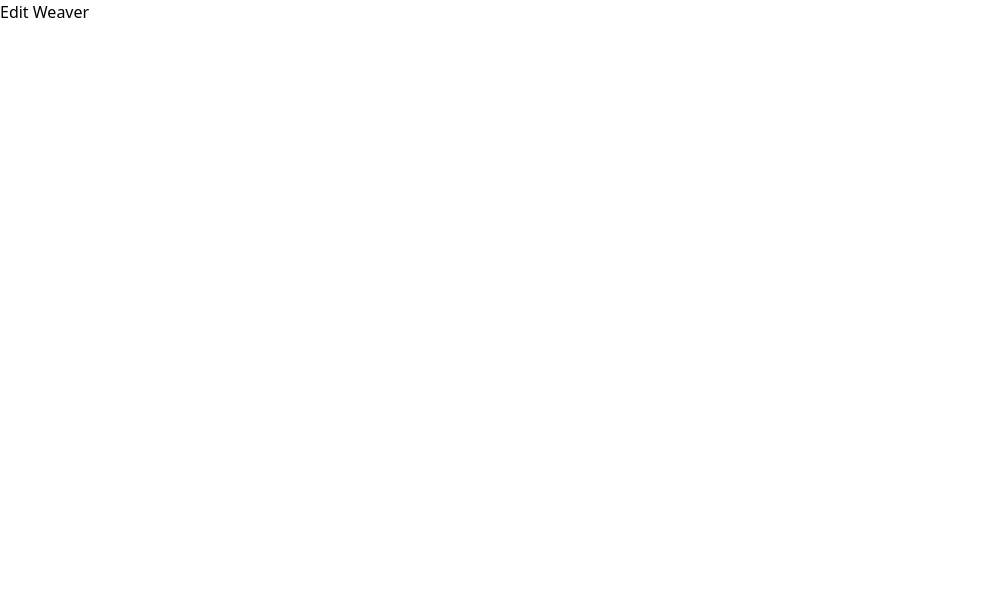
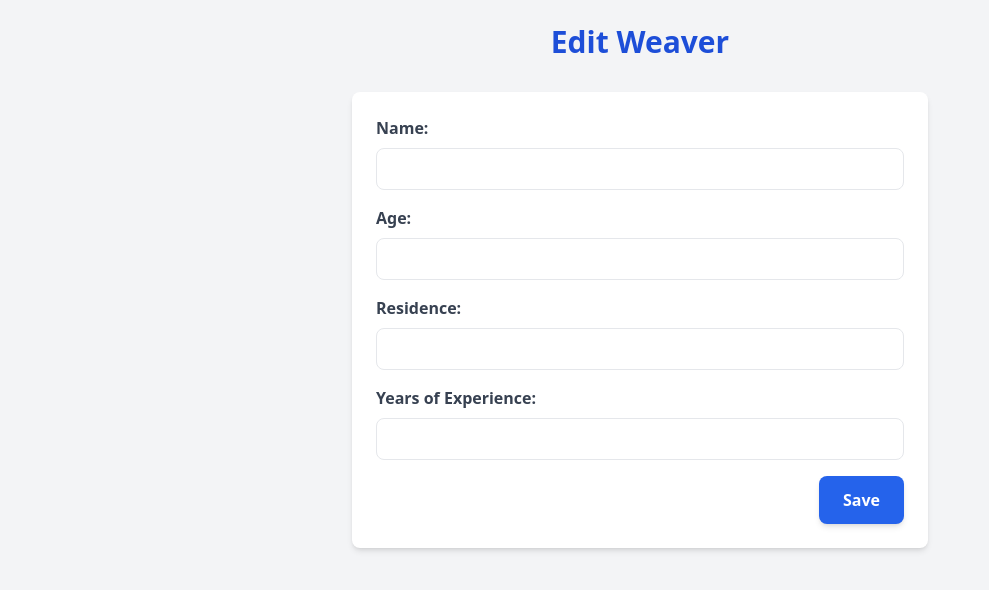
Before and after one commit to MohamedddAli/DinaTex, a React (Vite) app in the folder frontend/: page /admin/employees/edit-weaver/1 in a window 1280 px wide. Shown: the top 590 px of the page, without its empty margins (0-989 px from the left). Built offline with nearby package versions, Linux system fonts and the light colour scheme; no server answers.

Commit message:
can edit weavers

```diff
--- a/frontend/src/pages/Admin/EditWeaver.jsx
+++ b/frontend/src/pages/Admin/EditWeaver.jsx
@@ -1,7 +1,149 @@
-import React from "react";
+import React, { useState, useEffect } from "react";
+import { useParams, useNavigate } from "react-router-dom";
+import axios from "axios";
 
 const EditWeaver = () => {
-  return <div>Edit Weaver</div>;
+  const { id } = useParams(); // Extract id from the URL
+  const navigate = useNavigate();
+  const backendUrl = import.meta.env.VITE_BACKEND_URL;
+
+  // State to store the weaver data
+  const [weaver, setWeaver] = useState({
+    name: "",
+    age: "",
+    residence: "",
+    yearsOfExperience: "",
+  });
+
+  // Fetch the weaver data from the backend
+  useEffect(() => {
+    const fetchWeaver = async () => {
+      try {
+        const response = await axios.get(
+          `${backendUrl}/admin/employees/get-weaver/${id}`
+        );
+        setWeaver(response.data); // Populate the form with fetched data
+      } catch (error) {
+        console.error("Error fetching weaver data:", error);
+      }
+    };
+
+    fetchWeaver();
+  }, [id, backendUrl]);
+
+  // Handle input change for form fields
+  const handleChange = (e) => {
+    const { name, value } = e.target;
+    setWeaver((prev) => ({
+      ...prev,
+      [name]: value,
+    }));
+  };
+
+  // Handle form submission to save changes
+  const handleSave = async (e) => {
+    e.preventDefault();
+    try {
+      await axios.put(
+        `${backendUrl}/admin/employees/edit-weaver/${id}`,
+        weaver
+      );
+      alert("Weaver updated successfully!");
+      navigate("/admin/employees"); // Redirect after saving
+    } catch (error) {
+      console.error("Error saving weaver data:", error);
+      alert("Failed to update weaver.");
+    }
+  };
+
+  return (
+    <div className="p-6 bg-gray-100 min-h-screen">
+      <h1 className="text-3xl font-bold text-center text-blue-700 mb-8">
+        Edit Weaver
+      </h1>
+
+      <form
+        onSubmit={handleSave}
+        className="max-w-xl mx-auto bg-white p-6 rounded-lg shadow-md"
+      >
+        {/* Name Field */}
+        <div className="mb-4">
+          <label htmlFor="name" className="block text-gray-700 font-bold mb-2">
+            Name:
+          </label>
+          <input
+            type="text"
+            id="name"
+            name="name"
+            value={weaver.name}
+            onChange={handleChange}
+            className="w-full px-4 py-2 border rounded-lg focus:outline-none focus:ring-2 focus:ring-blue-600"
+          />
+        </div>
+
+        {/* Age Field */}
+        <div className="mb-4">
+          <label htmlFor="age" className="block text-gray-700 font-bold mb-2">
+            Age:
+          </label>
+          <input
+            type="number"
+            id="age"
+            name="age"
+            value={weaver.age}
+            onChange={handleChange}
+            className="w-full px-4 py-2 border rounded-lg focus:outline-none focus:ring-2 focus:ring-blue-600"
+          />
+        </div>
+
+        {/* Residence Field */}
+        <div className="mb-4">
+          <label
+            htmlFor="residence"
+            className="block text-gray-700 font-bold mb-2"
+          >
+            Residence:
+          </label>
+          <input
+            type="text"
+            id="residence"
+            name="residence"
+            value={weaver.residence}
+            onChange={handleChange}
+            className="w-full px-4 py-2 border rounded-lg focus:outline-none focus:ring-2 focus:ring-blue-600"
+          />
+        </div>
+
+        {/* Years of Experience Field */}
+        <div className="mb-4">
+          <label
+            htmlFor="yearsOfExperience"
+            className="block text-gray-700 font-bold mb-2"
+          >
+            Years of Experience:
+          </label>
+          <input
+            type="number"
+            id="yearsOfExperience"
+            name="yearsOfExperience"
+            value={weaver.yearsOfExperience}
+            onChange={handleChange}
+            className="w-full px-4 py-2 border rounded-lg focus:outline-none focus:ring-2 focus:ring-blue-600"
+          />
+        </div>
+
+        {/* Save Button */}
+        <div className="flex justify-end">
+          <button
+            type="submit"
+            className="px-6 py-3 bg-blue-600 text-white font-bold rounded-lg shadow-md hover:bg-blue-700 transition duration-200"
+          >
+            Save
+          </button>
+        </div>
+      </form>
+    </div>
+  );
 };
 
 export default EditWeaver;
--- a/frontend/src/pages/Admin/MachinesManagement.jsx
+++ b/frontend/src/pages/Admin/MachinesManagement.jsx
@@ -102,32 +102,54 @@ const MachinesManagement = () => {
       <div key={machine._id} className="bg-white p-6 rounded-lg shadow-md">
         {/* Render machine-specific details */}
         {activeTab === "WeavingMachine" && (
-          <div>
-            <h3 className="text-xl font-semibold text-blue-600 mb-4">
+          <div className="bg-white shadow-md rounded-lg p-6 mb-6 border border-gray-200">
+            {/* Machine Number */}
+            <h3 className="text-2xl font-bold text-blue-700 mb-4">
               NOL {machine.Number}
             </h3>
-            <h2>
-              <strong>Weaver:</strong> {machine.Weaver.name}
+
+            {/* Weaver Information */}
+            <h2 className="text-lg text-gray-700 mb-2">
+              <strong className="text-gray-800">Weaver:</strong>{" "}
+              {machine.Weaver ? (
+                <span className="text-green-600 font-medium">
+                  {machine.Weaver.name}
+                </span>
+              ) : (
+                <span className="text-red-500 font-medium">
+                  No Weaver Assigned
+                </span>
+              )}
             </h2>
-            <h4>
-              <strong>Type: </strong>
-              {machine.Type}
+
+            {/* Machine Type */}
+            <h4 className="text-lg text-gray-700 mb-2">
+              <strong className="text-gray-800">Type:</strong> {machine.Type}
             </h4>
+
+            {/* Machine Details */}
+            <div className="text-gray-600 space-y-2">
               <p>
-              <strong>Model:</strong> {machine.Model}
+                <strong className="text-gray-800">Model:</strong>{" "}
+                {machine.Model}
               </p>
               <p>
-              <strong>Material:</strong> {machine.MaterialTypeLoaded}
+                <strong className="text-gray-800">Material:</strong>{" "}
+                {machine.MaterialTypeLoaded}
               </p>
               <p>
-              <strong>Quantity:</strong> {machine.MaterialQuantity} kg
+                <strong className="text-gray-800">Quantity:</strong>{" "}
+                {machine.MaterialQuantity} kg
               </p>
               <p>
-              <strong>Loaded Date :</strong> {machine.LoadingDate}
+                <strong className="text-gray-800">Loaded Date:</strong>{" "}
+                {machine.LoadingDate}
               </p>
               <p>
-              <strong>Maintenance Cost:</strong> {machine.MaintenanceCost} EGP
+                <strong className="text-gray-800">Maintenance Cost:</strong>{" "}
+                {machine.MaintenanceCost} EGP
               </p>
+            </div>
           </div>
         )}
 
```
Also changed, not shown: 2 other files (tests, documents, lock files or other folders). Lines whose indentation alone changed are shown as unchanged.
